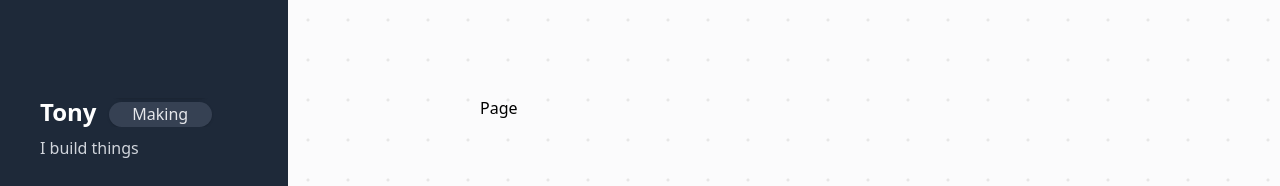
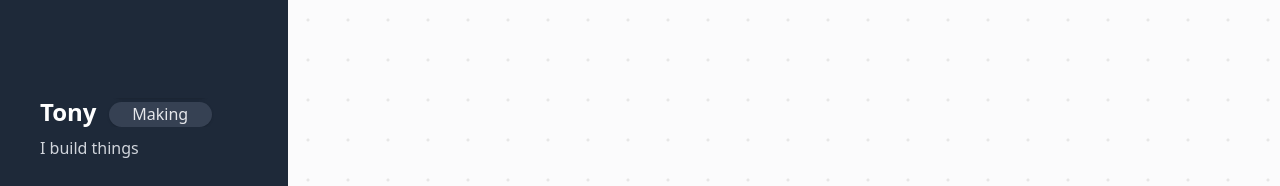
Before and after one commit to TonyNgyen/personalwebsite3, a Next.js app: page /blogs/summerPlans in a window 1280 px wide. Shown: the top 186 px of the page. Built offline with nearby package versions, Linux system fonts and the light colour scheme; no server answers.

Commit message:
Starting work

```diff
--- a/src/app/blogs/summerPlans/page.tsx
+++ b/src/app/blogs/summerPlans/page.tsx
@@ -1,7 +1,8 @@
+import BlogContainer from "@/components/BlogComponents/BlogContainer";
 import React from "react";
 
 function Page() {
-  return <div>Page</div>;
+  return <BlogContainer></BlogContainer>;
 }
 
 export default Page;
```
